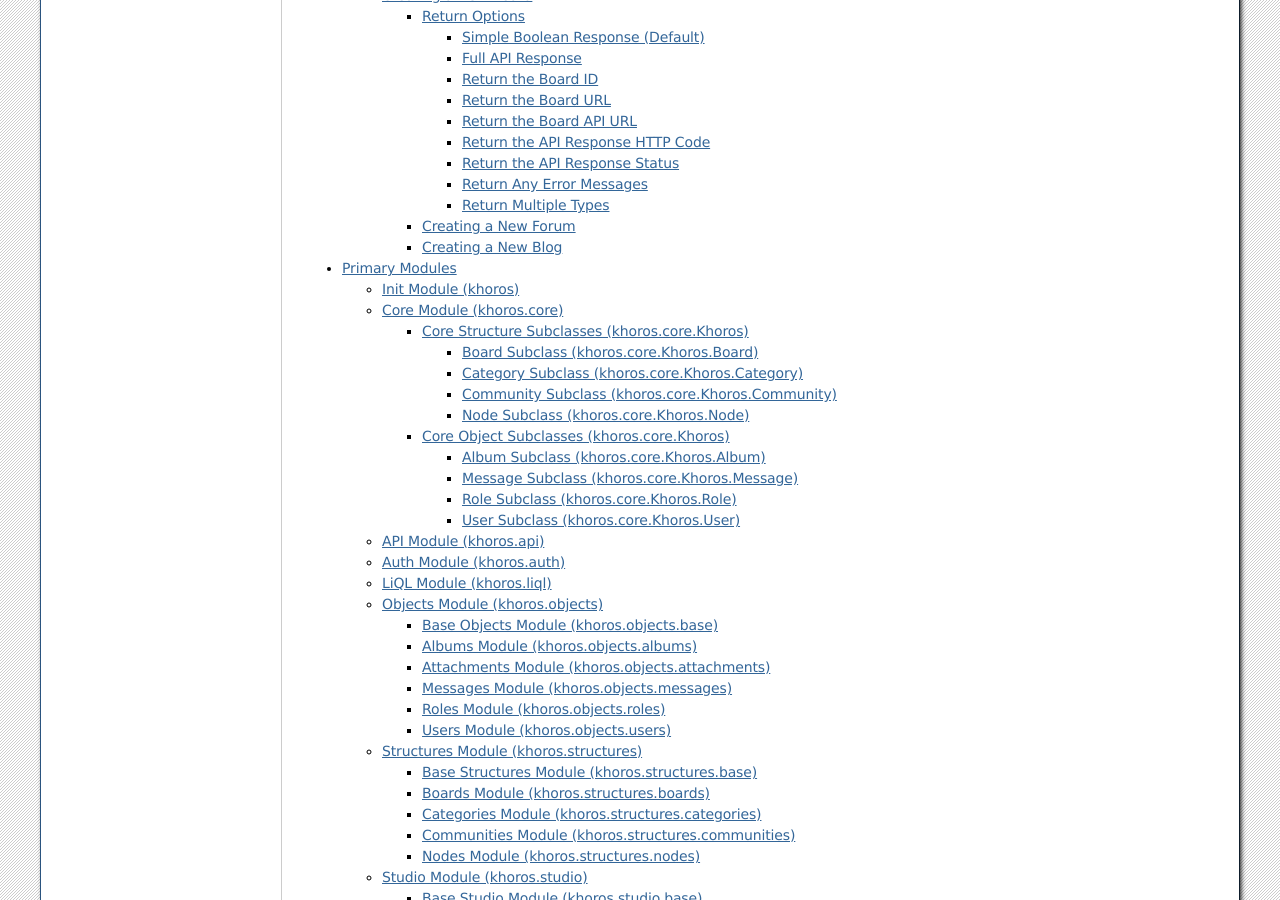
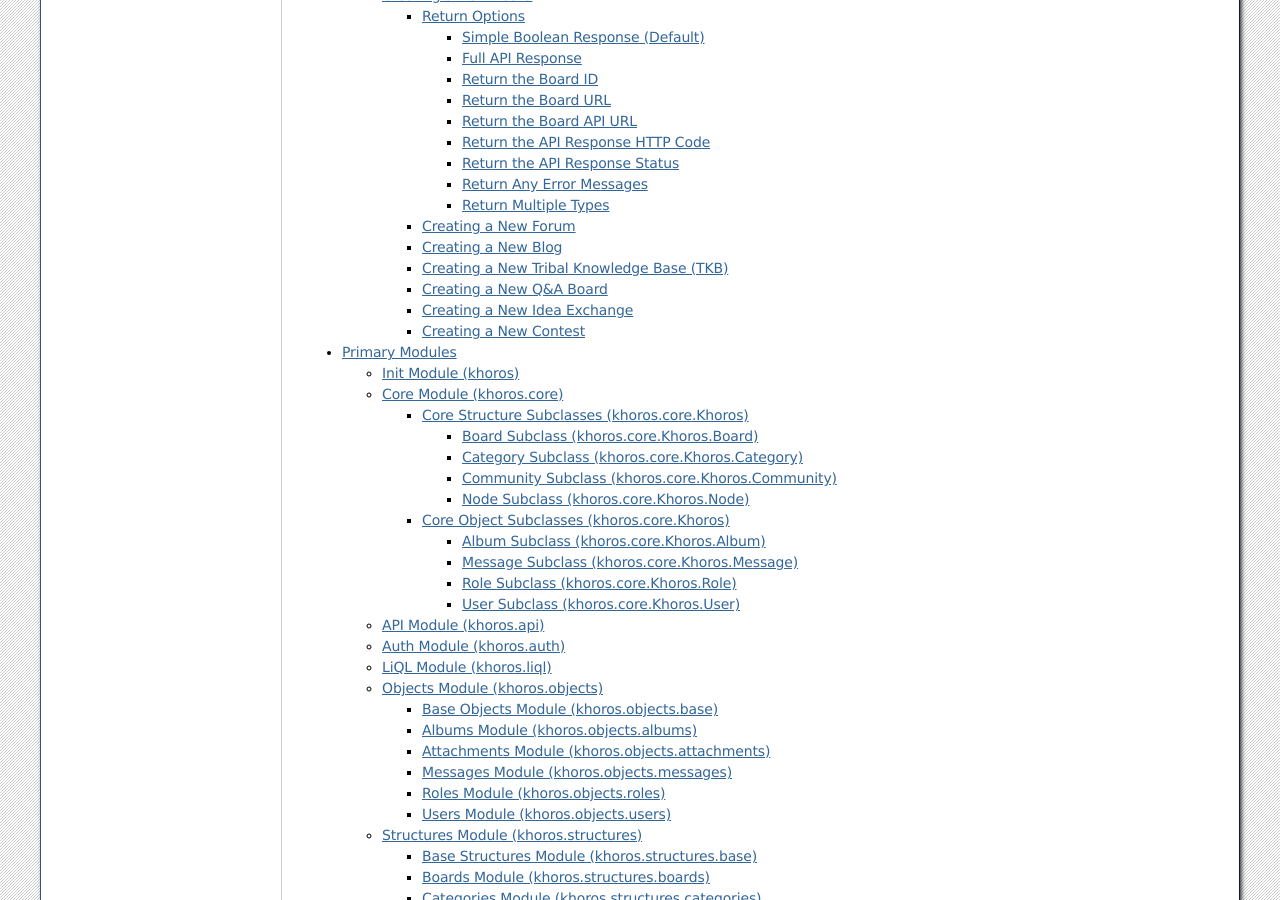
Before and after one commit to jeffshurtliff/khoros, a Sphinx documentation site: the page built from docs/index.rst, in a window 1280 px wide and 900 px high, scrolled down 511 px. Built offline with Sphinx 7.4.7, drawn with Linux system fonts in a browser that asks for light colours; some of the changed lines change nothing that is shown.

Commit message:
Added to the boards.rst page

```diff
--- a/docs/boards.rst
+++ b/docs/boards.rst
@@ -22,6 +22,11 @@
         * `Return Multiple Types`_
     * `Creating a New Forum`_
     * `Creating a New Blog`_
+    * `Creating a New Tribal Knowledge Base (TKB)`_
+    * `Creating a New Q&A Board`_
+    * `Creating a New Idea Exchange`_
+    * `Creating a New Contest`_
+    * `Optional Configuration Items`_
 
 ********
 Overview
@@ -51,12 +56,12 @@
 The table below lists the arguments that can/must be used in the function, which leverages
 the :py:func:`khoros.structures.boards.create` function.
 
-===================== ======== ================================================================================================
+===================== ======== ====================================================================================================
 Argument              Type     Description
-===================== ======== ================================================================================================
+===================== ======== ====================================================================================================
 board_id*             string   The board ID
 board_title*          string   The board title/name
-discussion_style*     string   The type of discussion style
+discussion_style*     string   The type of discussion style (e.g. ``blog``, ``contest``, ``forum``, ``idea``, ``qanda`` or ``tkb``)
 description           string   The description of the board
 parent_category_id    string   The ID of the parent category (if applicable)
 hidden                boolean  Defines whether or not the new board should be hidden from lists and menus
@@ -86,7 +91,7 @@
 return_http_code      boolean  Indicates whether the HTTP Code of the API response should be returned
 return_status         boolean  Indicates whether the status of the API response should be returned
 return_error_messages boolean  Indicates whether the Developer Response Message (if any) should be returned
-===================== ======== ================================================================================================
+===================== ======== ====================================================================================================
 
 .. note:: The fields labeled with an asterisk (*) are required.
 
@@ -209,11 +214,11 @@
 .. code-block:: python
 
    >>> khoros.boards.create('my-first-blog', 'My First Blog', 'blog', \
-   ... return_http_code=True)
+   ... return_status=True)
    'success'
 
    >>> khoros.boards.create('my-first-blog', 'My First Blog', 'blog', \
-   ... return_http_code=True)
+   ... return_status=True)
    'error'
 
 |
@@ -313,7 +318,7 @@
    >>> mods = ['Hermione Granger']
    >>> board_id, board_title, discussion_style = 'my-first-blog', 'My First Blog', 'blog'
    >>> khoros.boards.create(board_id, board_title, discussion_style, \
-                            blog_author_logins=authors, blog_moderator_logins=mods)
+   ...                      blog_author_logins=authors, blog_moderator_logins=mods)
 
 Alternatively, if you happen to already have the fully formatted ``authors`` and ``moderators`` fields
 for the API request, which would be a list of dictionaries containing user data, then they can be used
@@ -325,8 +330,79 @@
    >>> mods = [{"id": "12"}]
    >>> board_id, board_title, discussion_style = 'my-first-blog', 'My First Blog', 'blog'
    >>> khoros.boards.create(board_id, board_title, discussion_style, \
-                            blog_authors=authors, blog_moderators=mods)
+   ...                      blog_authors=authors, blog_moderators=mods)
 
+|
+
+Creating a New Tribal Knowledge Base (TKB)
+==========================================
+Creating a new Tribal Knowledge Base, or TKB, is very similar to creating a
+forum, except that the ``discussion_style`` argument will be defined as ``tkb``
+as shown in the example below.
+
+.. code-block:: python
+
+   >>> khoros.boards.create('product-knowledge-base', 'Product Knowledge Base', \
+   ...                      'tkb', return_status=True)
+   'success'
+
+|
+
+Creating a New Q&A Board
+========================
+Creating a new Q&A board is also similar to creatinga forum, except that the
+``discussion_style`` argument will be defined as ``qanda`` sa shown below.
+
+.. code-block:: python
+
+   >>> khoros.boards.create('product-questions', 'Product Questions', \
+   ...                      'qanda', return_status=True)
+   'success'
+
+|
+
+Creating a New Idea Exchange
+============================
+Idea Exchange boards (used for
+`ideation <https://community.khoros.com/t5/Ideas/Fostering-a-flourishing-ideation-process/ta-p/404636>`_)
+can be created by defining the ``discussion_style`` argument as ``idea``, as shown below.
+
+.. code-block:: python
+
+   >>> khoros.boards.create('product-idea-exchange', 'Product Idea Exchange', \
+   ...                      'idea', one_entry_per_contest=False, \
+   ...                      one_kudo_per_contest=True, return_status=True)
+   'success'
+
+|
+
+Creating a New Contest
+======================
+Contest boards can be created by defining the ``discussion_style`` argument as
+``contest``. Contests also have several unique optional arguments that can be
+used, which are listed in the :ref:`table <boards:Creating a New Board>` earlier
+in this tutorial and again below.
+
+===================== ======== =========================================================================================
+Argument              Type     Description
+===================== ======== =========================================================================================
+media_type            string   The media type associated with a contest (``image``, ``video`` or ``story`` meaning text)
+one_entry_per_contest boolean  Indicates whether or not a user can only submit one entry to a single contest
+one_kudo_per_contest  boolean  Indicates whether or not a user can vote only once per contest
+posting_date_end      datetime The date/time a contest is closed to submissions
+posting_date_start    datetime The date/time when the submission period for a contest begins
+voting_date_end       datetime The date/time when the voting period for a contest ends
+voting_date_start     datetime The date/time when the voting period for a contest begins
+winner_announced_date datetime The date/time the contest winner will be announced
+
+
+|
+
+Optional Configuration Items
+============================
+Coming Soon!
+
+|
 
 
 
```
